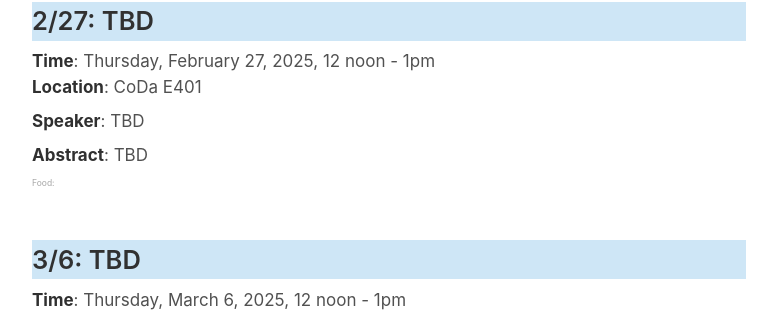
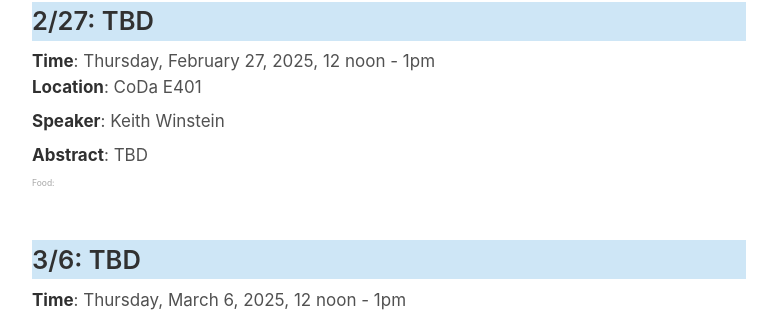
Before and after one commit to software-research-lunch/software-research-lunch.github.io, a Jekyll site: the page built from index.html, in a window 1280 px wide and 900 px high, scrolled down 3548 px. Shown: the part 149-461 px from the top of the window, without its empty margins (251-1028 px from the left). Built offline with Jekyll 4.4.1, drawn with Linux system fonts in a browser that asks for light colours.

Commit message:
_data: add placeholder for keith

```diff
--- a/_data/schedule.yml
+++ b/_data/schedule.yml
@@ -87,7 +87,7 @@ all aspects of explicit data movement and asynchronous computation from applicat
     - date: "2025-2-27"
       abstract: "TBD"
       title: "TBD"
-      speaker: "TBD"
+      speaker: "Keith Winstein"
       bio: "TBD"
     - date: "2025-3-6"
       abstract: "TBD"
```
